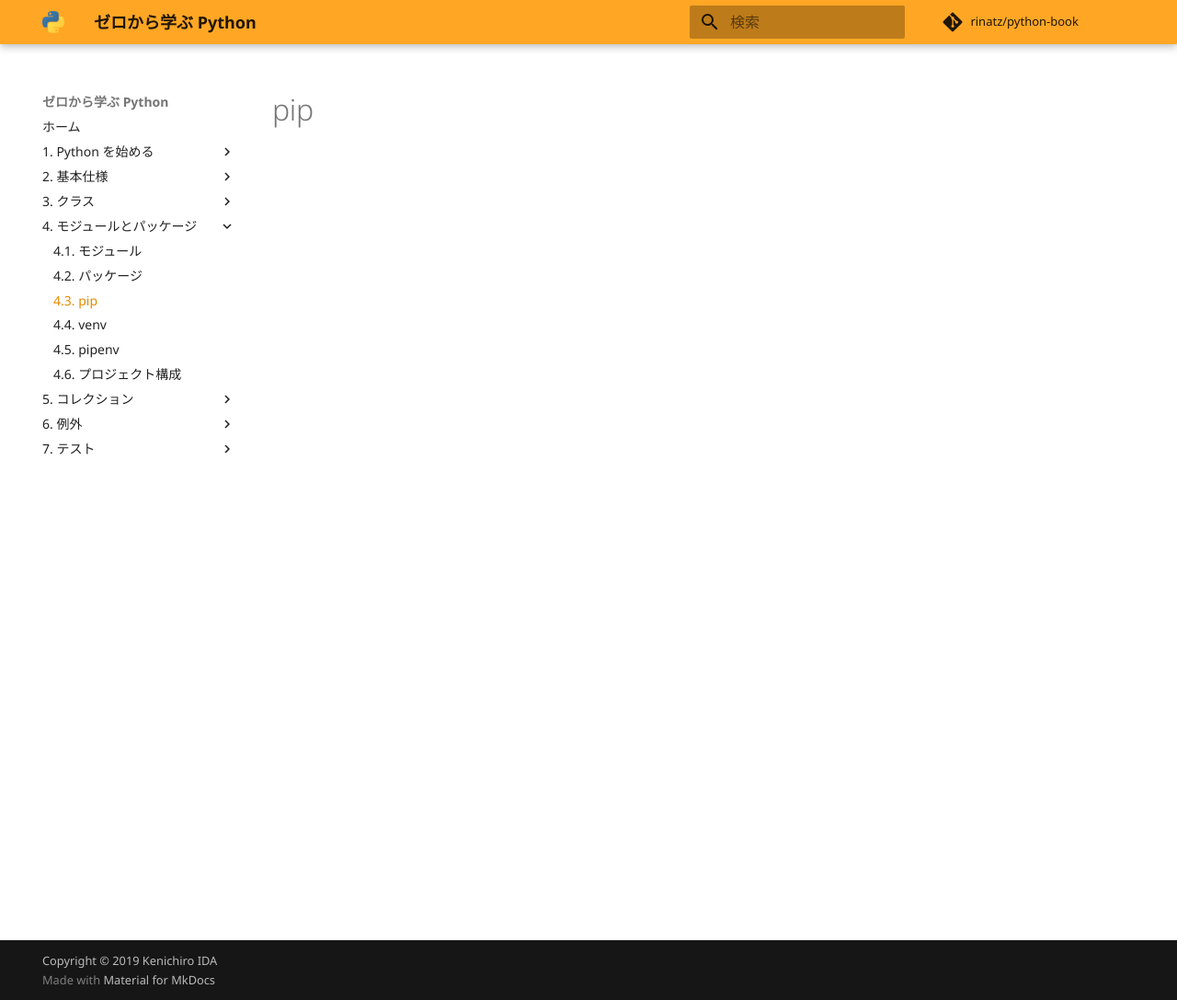
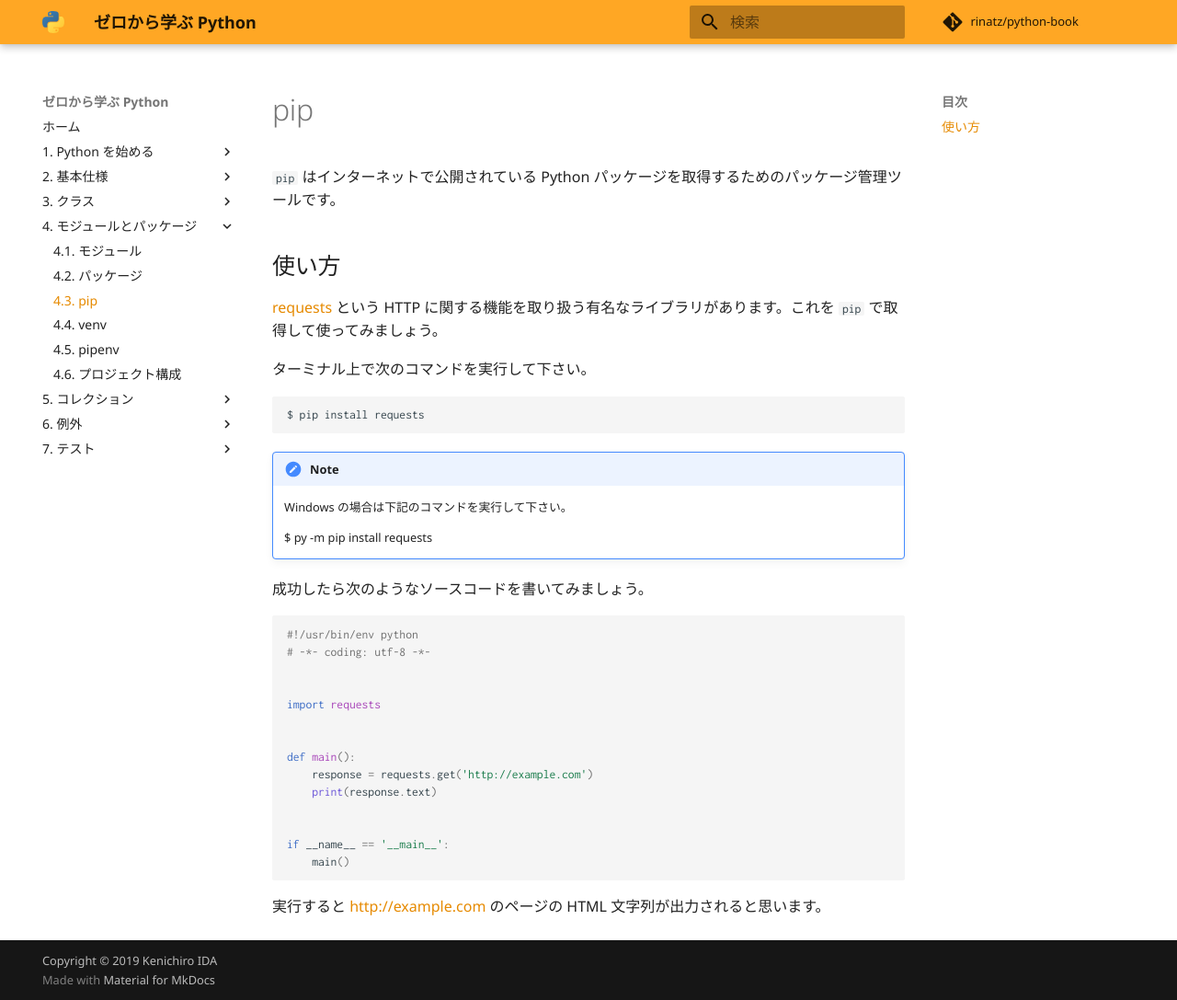
Before and after one commit to rinatz/python-book, an MkDocs documentation site: the page built from docs/ch04-03-pip.md, in a window 1280 px wide and 1087 px high. Shown: the whole window at 92% size. Built offline with MkDocs 1.6.1 and Material for MkDocs 9.7.7, drawn with Linux system fonts in a browser that asks for light colours; comment, search, counter and statistics services are not loaded.

Commit message:
Update docs

````diff
--- a/docs/ch04-03-pip.md
+++ b/docs/ch04-03-pip.md
@@ -1 +1,41 @@
 # pip
+
+`pip` はインターネットで公開されている Python パッケージを取得するためのパッケージ管理ツールです。
+
+## 使い方
+
+[requests] という HTTP に関する機能を取り扱う有名なライブラリがあります。これを `pip` で取得して使ってみましょう。
+
+[requests]: http://docs.python-requests.org/en/master/
+
+ターミナル上で次のコマンドを実行して下さい。
+
+```shell
+$ pip install requests
+```
+
+!!! note
+    Windows の場合は下記のコマンドを実行して下さい。
+
+    $ py -m pip install requests
+
+成功したら次のようなソースコードを書いてみましょう。
+
+```python
+#!/usr/bin/env python
+# -*- coding: utf-8 -*-
+
+
+import requests
+
+
+def main():
+    response = requests.get('http://example.com')
+    print(response.text)
+
+
+if __name__ == '__main__':
+    main()
+```
+
+実行すると http://example.com のページの HTML 文字列が出力されると思います。
````
Also changed, not shown: docs/ch03-01-classes.md (+8 -1 lines), docs/ch04-02-packages.md (+7 -4 lines), docs/index.md (+1 -1 lines).
